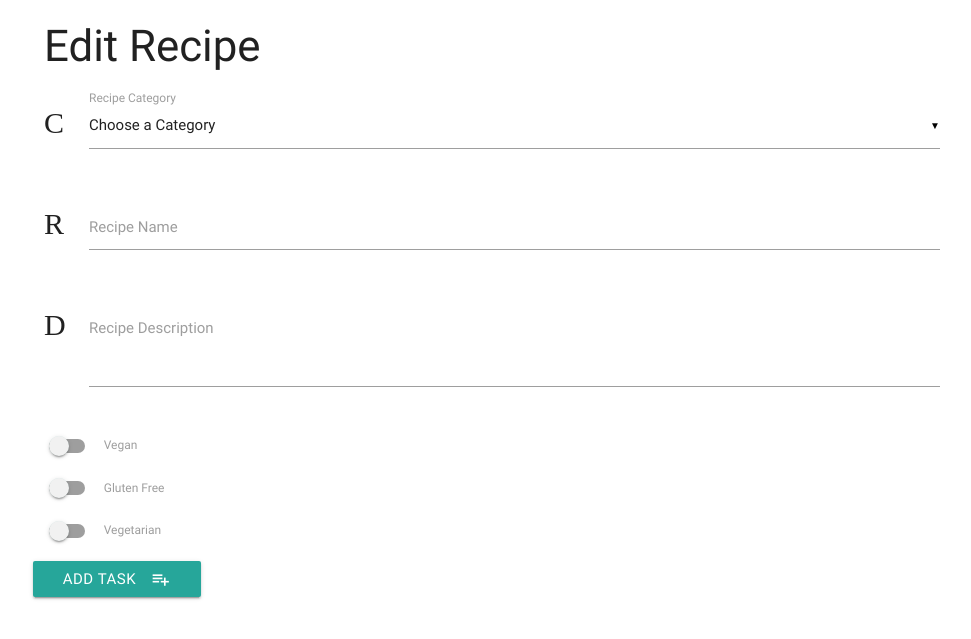
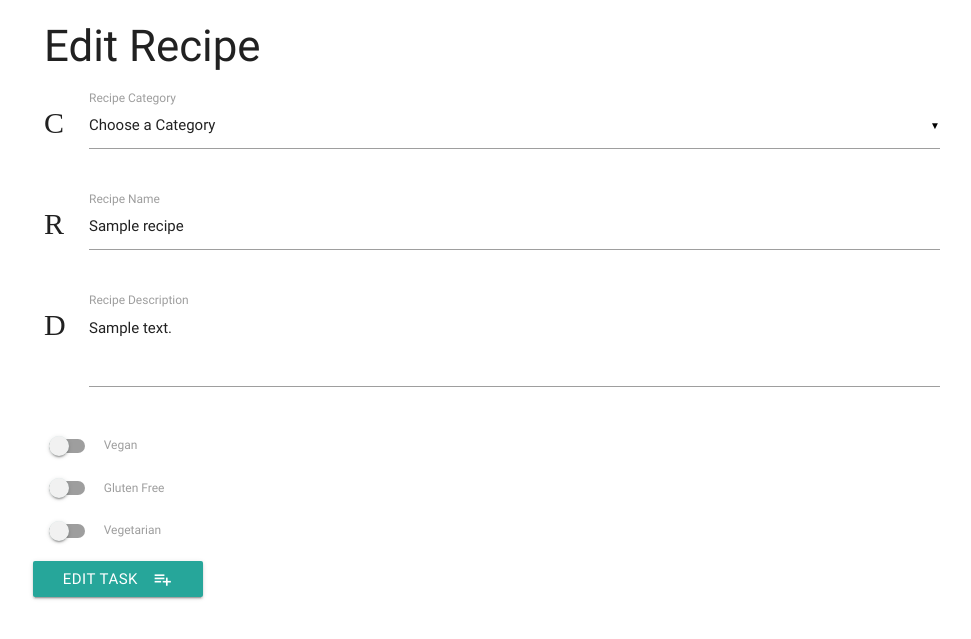
Before and after one commit to Code-Institute-Submissions/jasons-cook-book, a Flask app: template templates/editrecipe.html in a window 1280 px wide. Shown: the top 639 px of the page, without its empty margins (148-1119 px from the left). Run offline with Flask 2, Linux system fonts and the light colour scheme; the template is opened without the code that fills it: most values are stand-ins (such as "Sample title", 1, 10 or a date in 2020); some libraries are stand-ins or nearby versions.

Commit message:
added edit and delete as well as category display

```diff
--- a/app.py
+++ b/app.py
@@ -32,6 +32,30 @@ def edit_recipe(recipe_id):
     all_categories = mongo.db.categories.find()
     return render_template("editrecipe.html", recipe=the_recipe, categories=all_categories)
 
+
+@app.route('/update_recipe/<recipe_id>', methods=["POST"])
+def update_recipe(recipe_id):
+    recipes = mongo.db.recipes
+    recipes.update({'_id':ObjectID(recipe_id)},
+        {
+            'recipe_name' : request.form.get['recipe_name'],
+            'category_name' : request.form.get['category_name'],
+            'recipe_description' : request.form.get['recipe_description'],
+            'is_vegan':request.form.get['is_vegan'],
+            'is_vegetarian':request.form.get['is_vegetarian'],
+            'is_gluten_free':request.form.get['is_gluten_free']
+        })
+    return redirect(url_for('get_recipes'))
+
+@app.route('/delete_recipe/<recipe_id>')
+def delete_recipe(recipe_id):
+    mongo.db.recipes.remove({'_id' : ObjectId(recipe_id)})
+    return redirect(url_for('get_recipes'))
+
+@app.route('/get_categories')
+def get_categories():
+    return render_template('categories.html', categories=mongo.db.categories.find())
+
 if __name__ == "__main__":
     app.run(host=os.environ.get("IP"),
         port=int(os.environ.get("PORT")),
--- a/templates/editrecipe.html
+++ b/templates/editrecipe.html
@@ -10,7 +10,11 @@
 
                     <option value="" disabled selected>Choose a Category</option>
                     {% for cat in categories %}
+                        {% if cat.category_name == recipe.category_name %}
+                    <option value="{{cat.category_name}}" selected >{{cat.category_name}}</option>
+                    {% else %}
                     <option value="{{cat.category_name}}">{{cat.category_name}}</option>
+                    {% endif %}
                     {% endfor %}
                 </select>
                 <label>Recipe Category</label>
@@ -19,7 +23,7 @@
         <div class="row">
             <div class="input-field col s12">
                 <i class="material-icons prefix">R</i>
-                <input id="recipe_name" name="recipe_name" type="text" class="validate">
+                <input id="recipe_name" name="recipe_name" type="text" class="validate" value="{{recipe.recipe_name}}">
                 <label for="icon_prefix">Recipe Name</label>
             </div>
         </div>
@@ -27,7 +31,7 @@
         <div class="row">
             <div class="input-field col s12">
                 <i class="material-icons prefix">D</i>
-                <textarea name="recipe_desc" id="recipe_desc" class="materialize-textarea" /></textarea>
+                <textarea name="recipe_desc" id="recipe_desc" class="materialize-textarea"/>{{recipe.recipe_description}}</textarea>
                 <label for="icon_telephone">Recipe Description</label>
             </div>
         </div>
@@ -60,7 +64,7 @@
             </div>
         </div>
         <div class="row">
-            <button class="btn waves-effect waves-light" type="submit" name="action">Add Task
+            <button class="btn waves-effect waves-light" type="submit" name="action">Edit Task
                 <i class="material-icons right">playlist_add</i>
             </button>
         </div>
```
Also changed, not shown: templates/categories.html (added, +23 -0 lines), templates/recipes.html (+5 -2 lines).
